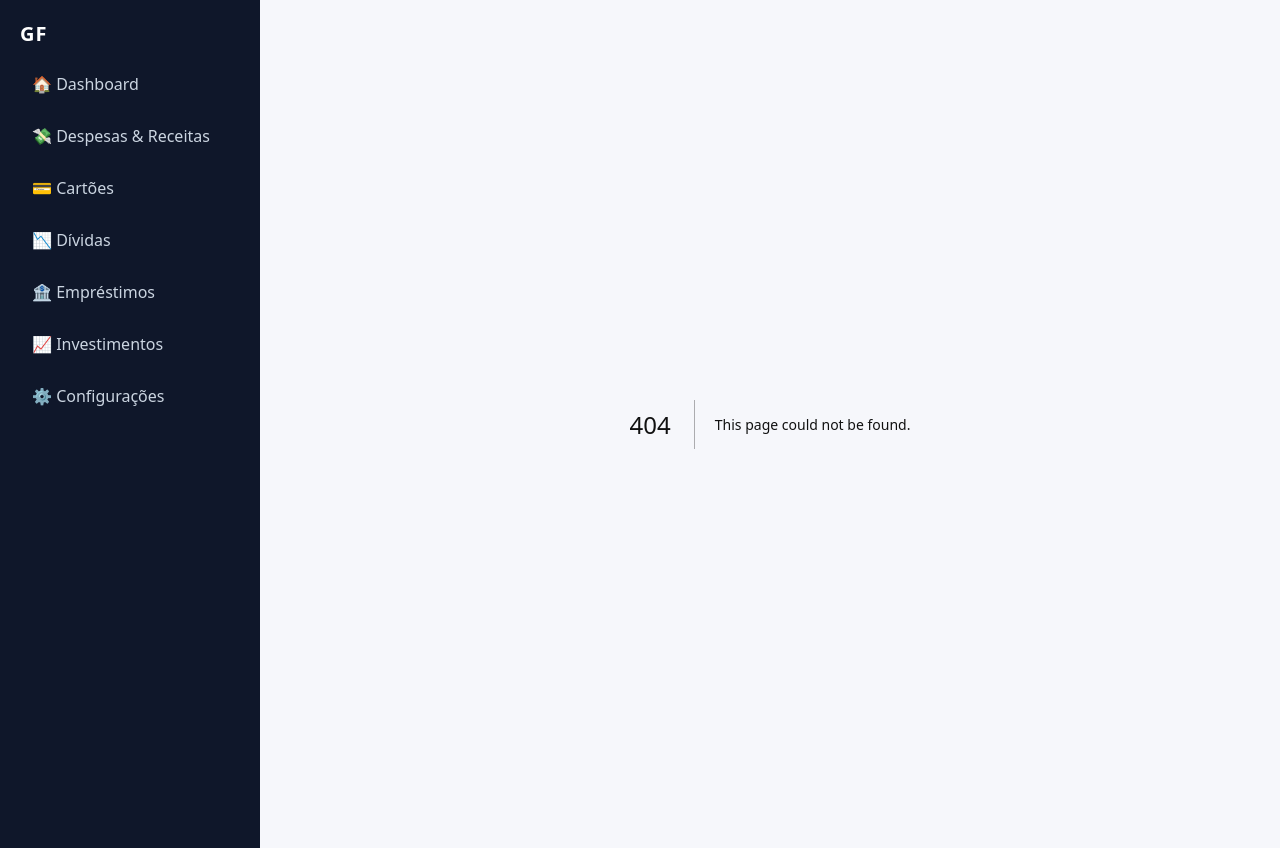
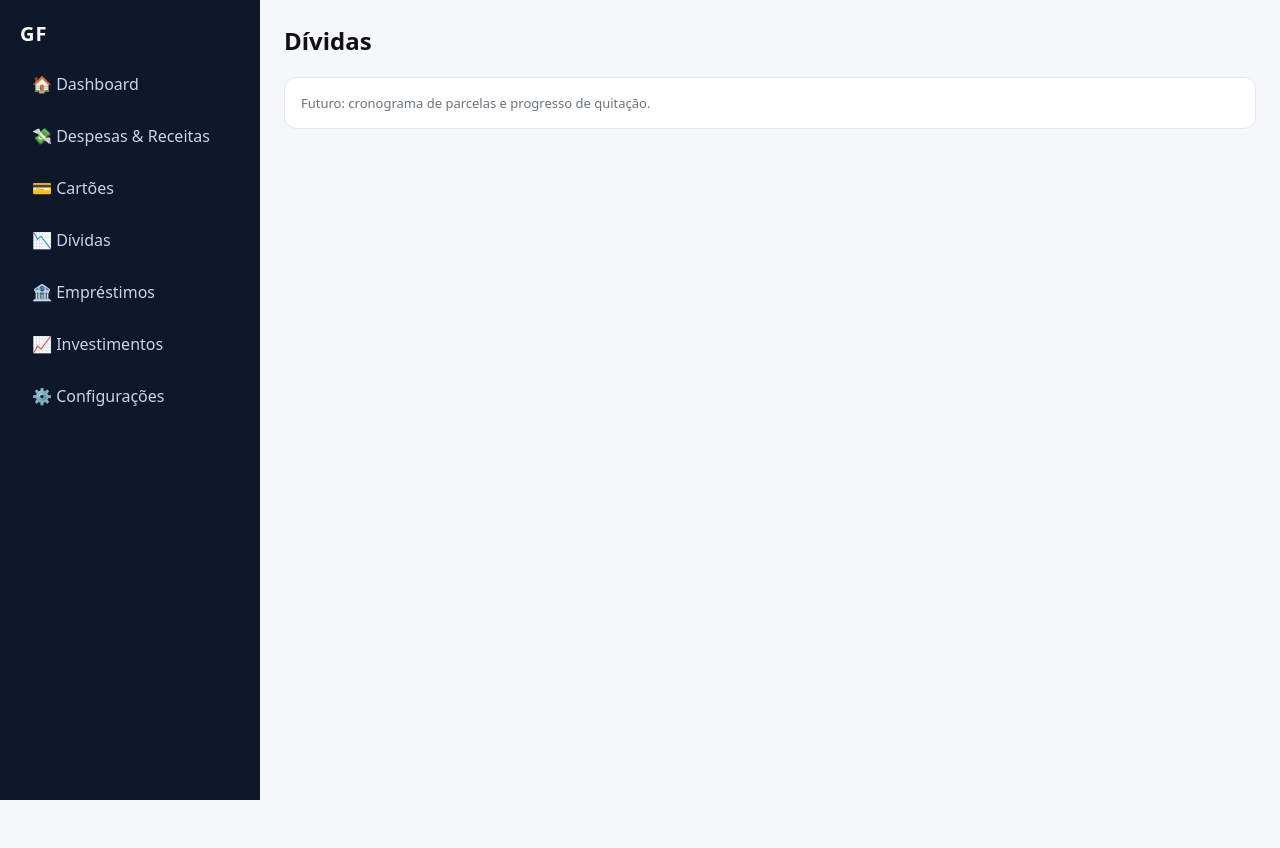
Before and after one commit to Ivanmonteiro-create/gerenciamentofamiliar.site, a Next.js app: page /dividas in a window 1280 px wide. Before the commit this address had no page. After the commit the page ends 800 px from the top, so only its background shows below. Built offline with nearby package versions, Linux system fonts and the light colour scheme.

Commit message:
Create page.js

```diff
--- /dev/null
+++ b/app/dividas/page.js
@@ -0,0 +1,10 @@
+export default function Dividas() {
+  return (
+    <>
+      <h2 style={{marginTop:0}}>Dívidas</h2>
+      <div className="card">
+        <p className="muted">Futuro: cronograma de parcelas e progresso de quitação.</p>
+      </div>
+    </>
+  );
+}
```
